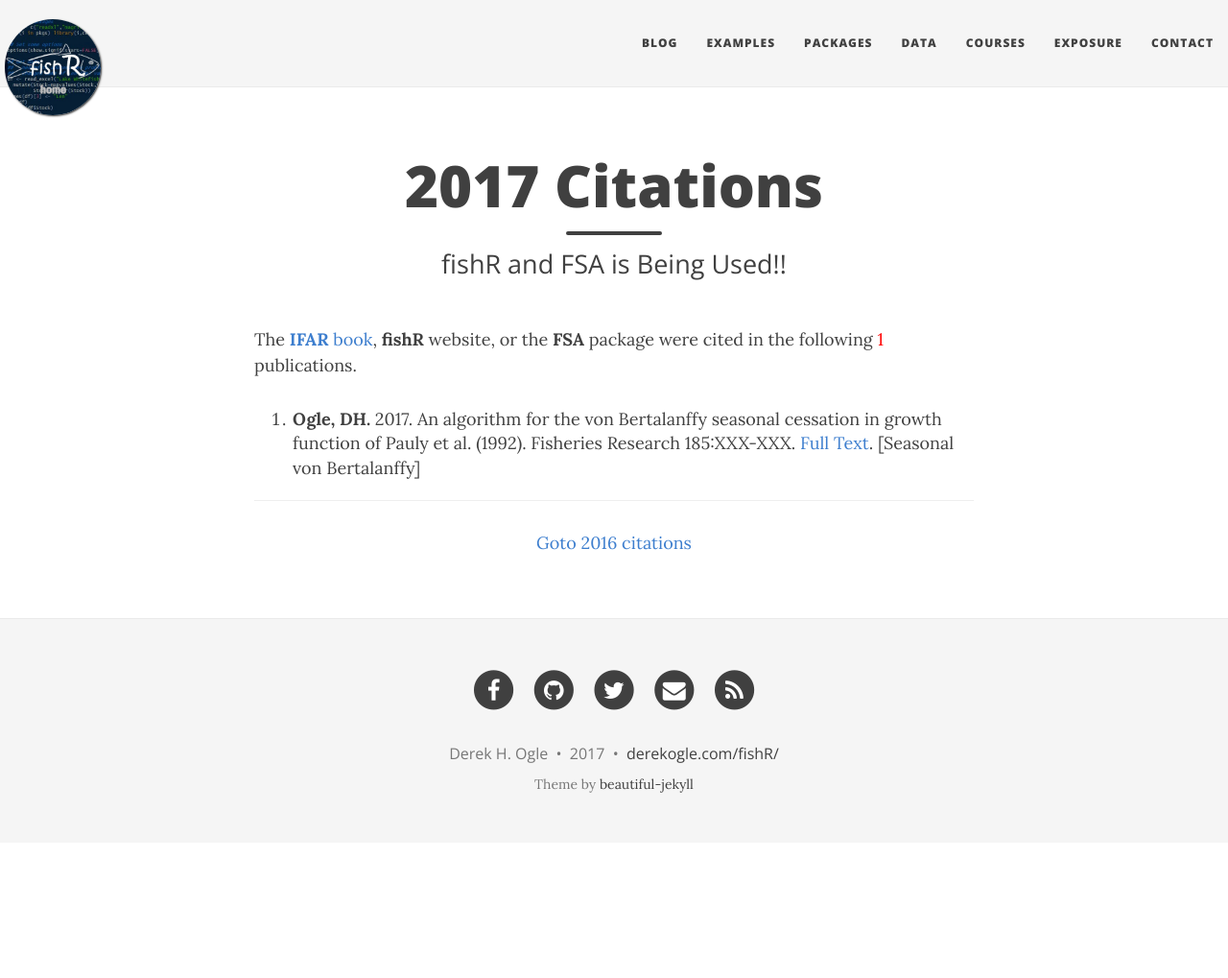
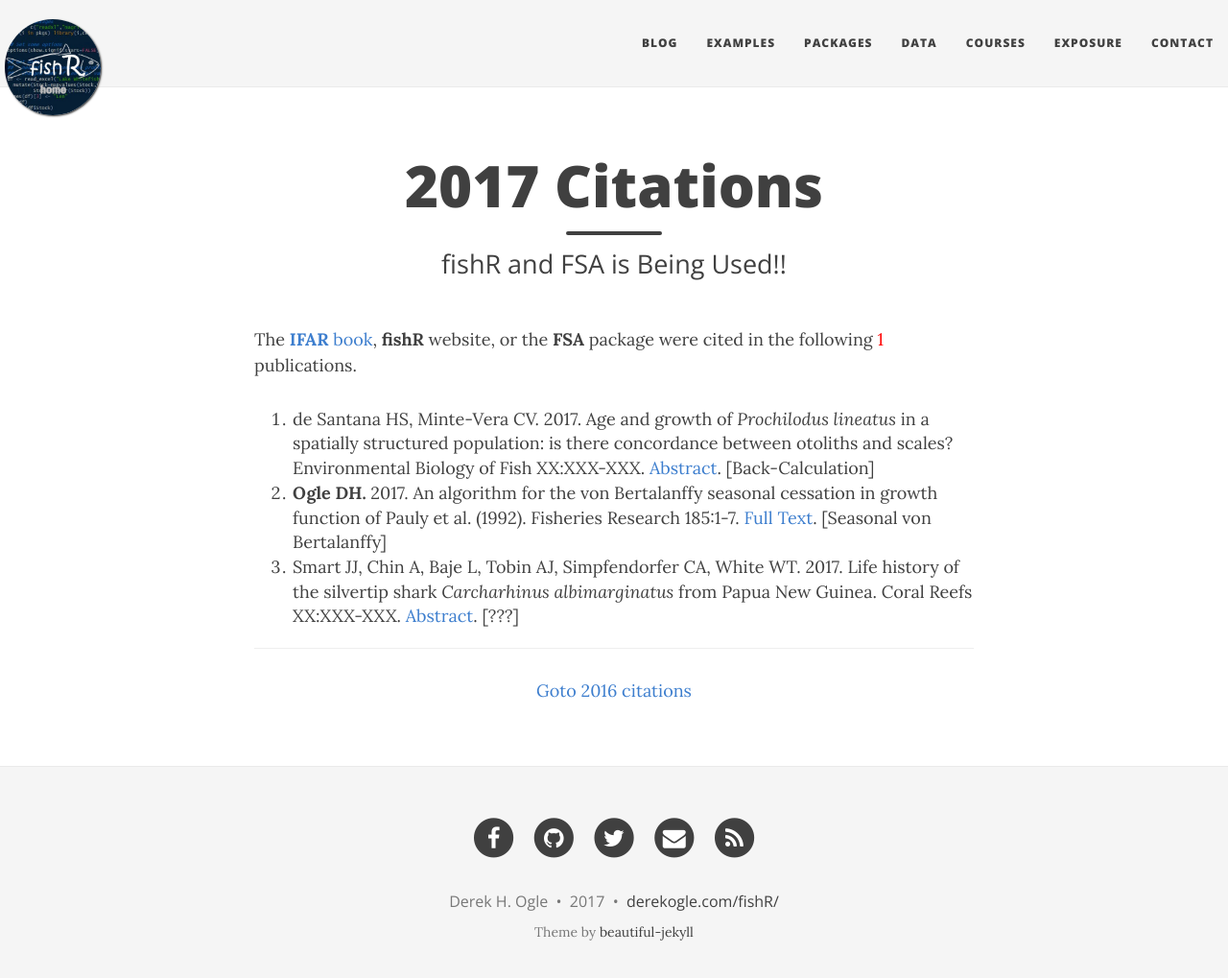
Before and after one commit to droglenc/fishR, a Jekyll site: the page built from exposure/exposure-citations17.md, in a window 1280 px wide and 1032 px high. Shown: the top 1019 px of the window at 96% size. Built offline with Jekyll 4.4.1, drawn with Linux system fonts in a browser that asks for light colours; nearby versions of some CDN libraries.

Commit message:
Added a citation

```diff
--- a/exposure/exposure-citations17.md
+++ b/exposure/exposure-citations17.md
@@ -7,7 +7,10 @@ css: "/css/exposure-citation.css"
 
 The [**IFAR** book](http://derekogle.com/IFAR/), **fishR** website, or the **FSA** package were cited in the following <span id="contact-div">1</span> publications.
 
-1. **Ogle, DH.**  2017.  An algorithm for the von Bertalanffy seasonal cessation in growth function of Pauly et al. (1992).  Fisheries Research 185:XXX-XXX.  [Full Text](http://www.sciencedirect.com/science/article/pii/S0165783616303137).  [Seasonal von Bertalanffy]
+1. de Santana HS, Minte-Vera CV. 2017. Age and growth of *Prochilodus lineatus* in a spatially
+structured population: is there concordance between otoliths and scales? Environmental Biology of Fish XX:XXX-XXX. [Abstract](http://link.springer.com/article/10.1007/s10641-017-0574-5). [Back-Calculation]
+1. **Ogle DH.**  2017.  An algorithm for the von Bertalanffy seasonal cessation in growth function of Pauly et al. (1992).  Fisheries Research 185:1-7.  [Full Text](http://www.sciencedirect.com/science/article/pii/S0165783616303137).  [Seasonal von Bertalanffy]
+1. Smart JJ, Chin A, Baje L, Tobin AJ, Simpfendorfer CA, White WT. 2017. Life history of the silvertip shark *Carcharhinus albimarginatus* from Papua New Guinea. Coral Reefs XX:XXX-XXX. [Abstract](http://link.springer.com/article/10.1007/s00338-016-1533-x). [???]
 
 -----
 <p style="text-align: center;"><a href="exposure-citations16.html">Goto 2016 citations</a></p>
```
